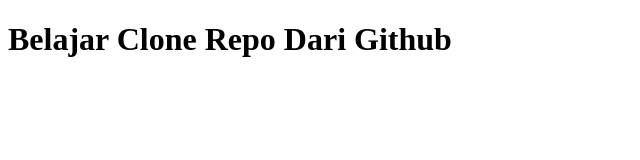
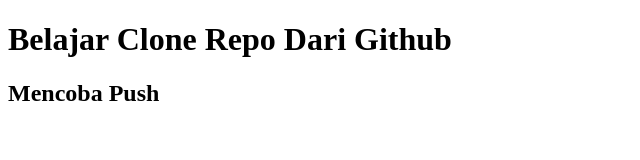
Before and after one commit to Maskhum/belajar-niomic, a plain HTML site: page index.html in a window 1280 px wide. Shown: the whole page, without its empty margins (0-640 px from the left). Drawn offline with Linux system fonts and the light colour scheme.

Commit message:
menambah h2

```diff
--- a/index.html
+++ b/index.html
@@ -6,6 +6,7 @@
   </head>
   <body>
     <h1>Belajar Clone Repo Dari Github</h1>
+    <h2>Mencoba Push</h2>
 
   </body>
 </html>
```
